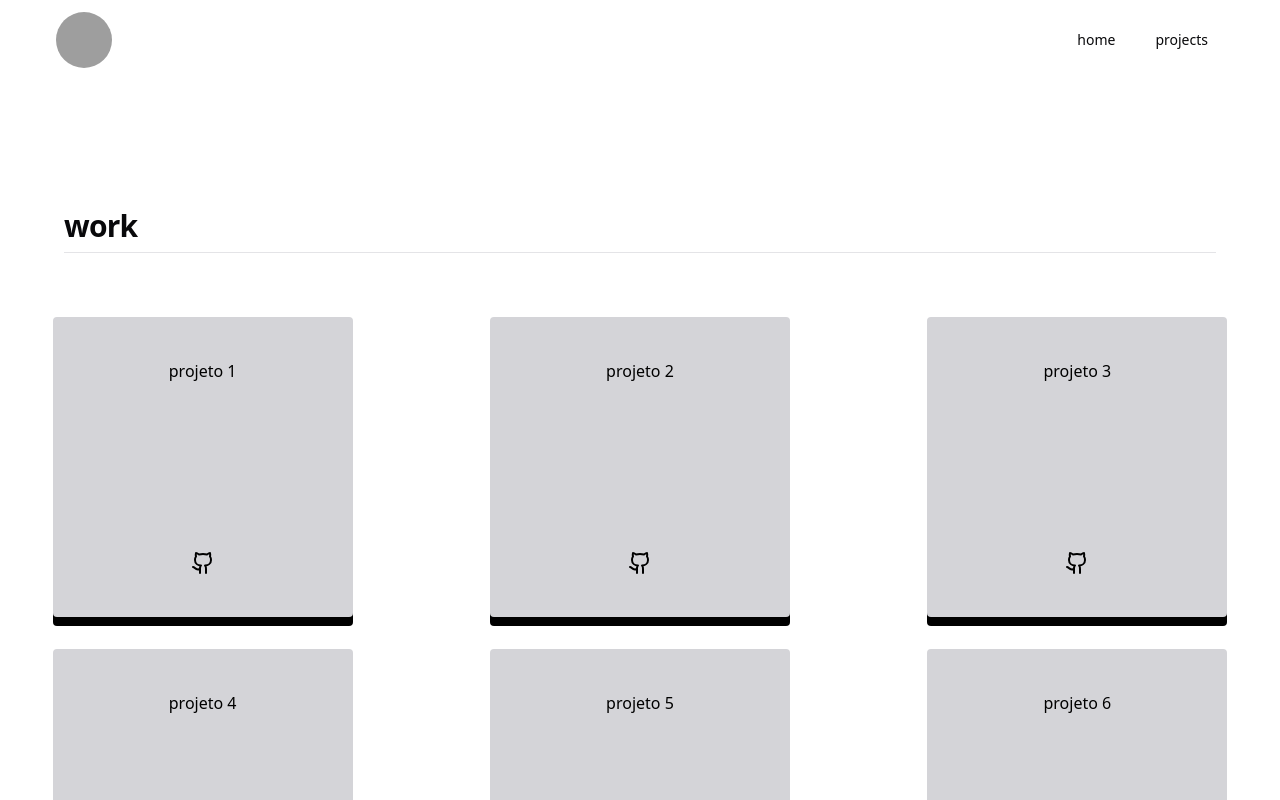
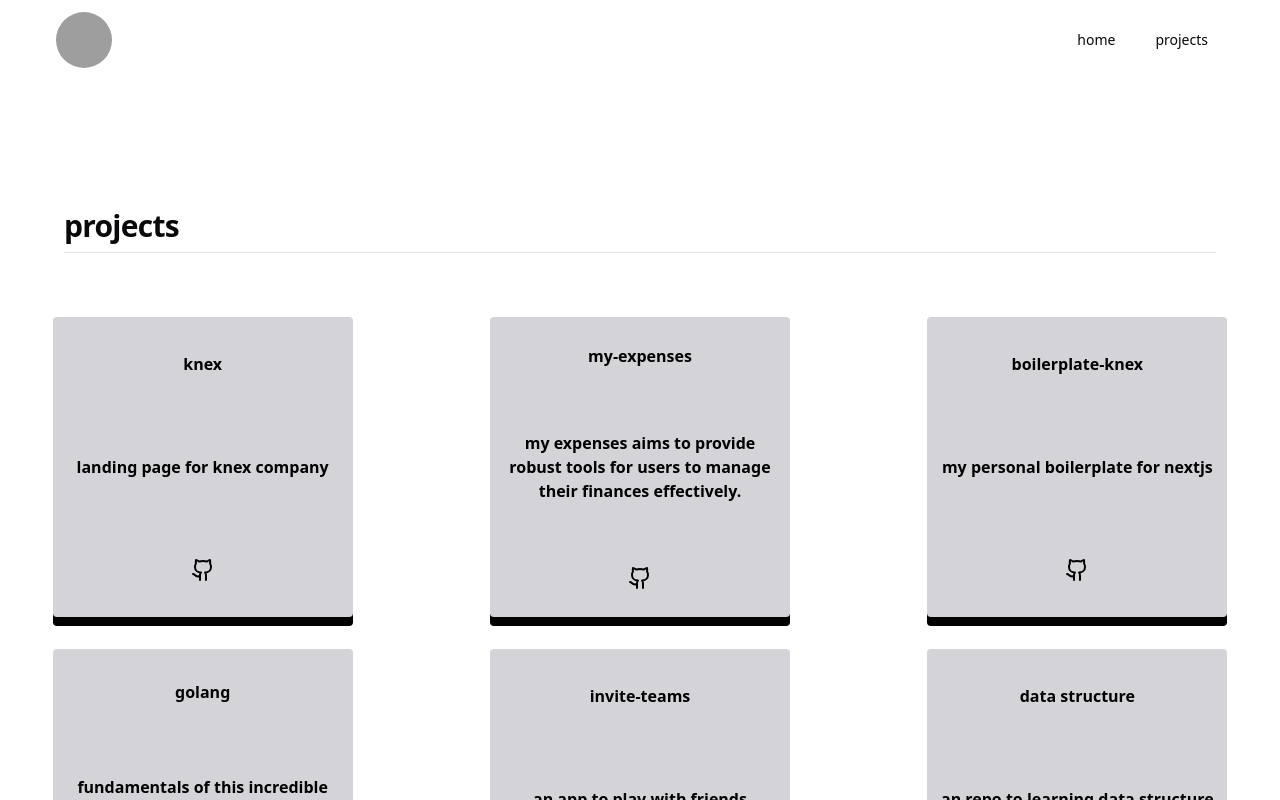
Before and after one commit to samuelfsd/sm-portfolio, a React (Vite) app: page /projects in a window 1280 px wide. Shown: the top 800 px of the page. Built offline with nearby package versions, Linux system fonts and the light colour scheme; grey boxes are pictures that could not be loaded.

Commit message:
fix: finish home and project section v1

```diff
--- a/src/components/section/Header.tsx
+++ b/src/components/section/Header.tsx
@@ -5,7 +5,7 @@ export const Header = () => {
   return (
     <div className="container mx-auto px-4 md:px-6 lg:px-8">
       <header className="flex h-20 w-full shrink-0 items-center px-4 md:px-6">
-        <a href="https://github.com/samuelfsd">
+        <a target="_blank" href="https://github.com/samuelfsd">
           <Avatar className="flex center items-center justify-center text-white w-14 h-14">
             <AvatarImage src="https://github.com/samuelfsd.png" />
             <AvatarFallback>SM</AvatarFallback>
--- a/src/pages/Home.tsx
+++ b/src/pages/Home.tsx
@@ -36,9 +36,19 @@ export const Home = () => {
           </CardDescription>
         </div>
         <CardFooter className="flex mt-4 items-center gap-4">
-          <Linkedin />
-          <Github />
-          <Twitter />
+          <a
+            target="_blank"
+            href="https://www.linkedin.com/in/samuel-alves-medeiros-235461217"
+          >
+            <Linkedin />
+          </a>
+          <a target="_blank" href="https://github.com/samuelfsd">
+            <Github />
+          </a>
+
+          <a target="_blank" href="https://twitter.com/samuelAlv7">
+            <Twitter />
+          </a>
         </CardFooter>
       </Card>
 
--- a/src/pages/Projects.tsx
+++ b/src/pages/Projects.tsx
@@ -12,14 +12,16 @@ const Project = ({ title, description, url }: IProject) => {
   // };
 
   return (
-    <div className="flex items-center justify-around flex-col w-[300px] h-[300px] bg-zinc-300 hover:bg-zinc-600 shadow-[0_9px_0_rgb(0,0,0)] hover:shadow-[0_4px_0px_rgb(0,0,0)] text-black ease-out hover:translate-y-1 transition-all rounded">
+    <a
+      target="_blank"
+      href={url}
+      className="flex items-center justify-around flex-col w-[300px] h-[300px] bg-zinc-300 hover:bg-zinc-600 shadow-[0_9px_0_rgb(0,0,0)] hover:shadow-[0_4px_0px_rgb(0,0,0)] text-black ease-out hover:translate-y-1 transition-all rounded font-bold"
+    >
       <h1>{title}</h1>
-      <p>{description}</p>
+      {description && <p className=" m-2 text-center">{description}</p>}
 
-      <Github>
-        <a href={url}>go to</a>
-      </Github>
-    </div>
+      <Github />
+    </a>
   );
 };
 
@@ -27,15 +29,39 @@ export const Projects = () => {
   return (
     <section className="mt-32">
       <h2 className="m-16 croll-m-20 border-b pb-2 text-3xl font-semibold tracking-tight first:mt-0">
-        work
+        projects
       </h2>
       <div className="section grid grid-cols-3 justify-items-center gap-8 mt-8 mb-8">
-        <Project title="projeto 1" url="#" />
-        <Project title="projeto 2" url="#" />
-        <Project title="projeto 3" url="#" />
-        <Project title="projeto 4" url="#" />
-        <Project title="projeto 5" url="#" />
-        <Project title="projeto 6" url="#" />
+        <Project
+          title="knex"
+          description="landing page for knex company"
+          url="https://github.com/jairosl/knex"
+        />
+        <Project
+          title="my-expenses"
+          url="https://github.com/samuelfsd/my-expenses"
+          description="my expenses aims to provide robust tools for users to manage their finances effectively."
+        />
+        <Project
+          title="boilerplate-knex"
+          description="my personal boilerplate for nextjs"
+          url="https://github.com/samuelfsd/boilerplate-knex"
+        />
+        <Project
+          title="golang"
+          description="fundamentals of this incredible lang"
+          url="https://github.com/samuelfsd/fundamentals-go"
+        />
+        <Project
+          title="invite-teams"
+          description="an app to play with friends"
+          url="https://github.com/samuelfsd/invite-teams"
+        />
+        <Project
+          title="data structure"
+          description="an repo to learning data structure"
+          url="https://github.com/samuelfsd/data-structure"
+        />
       </div>
     </section>
   );
```
